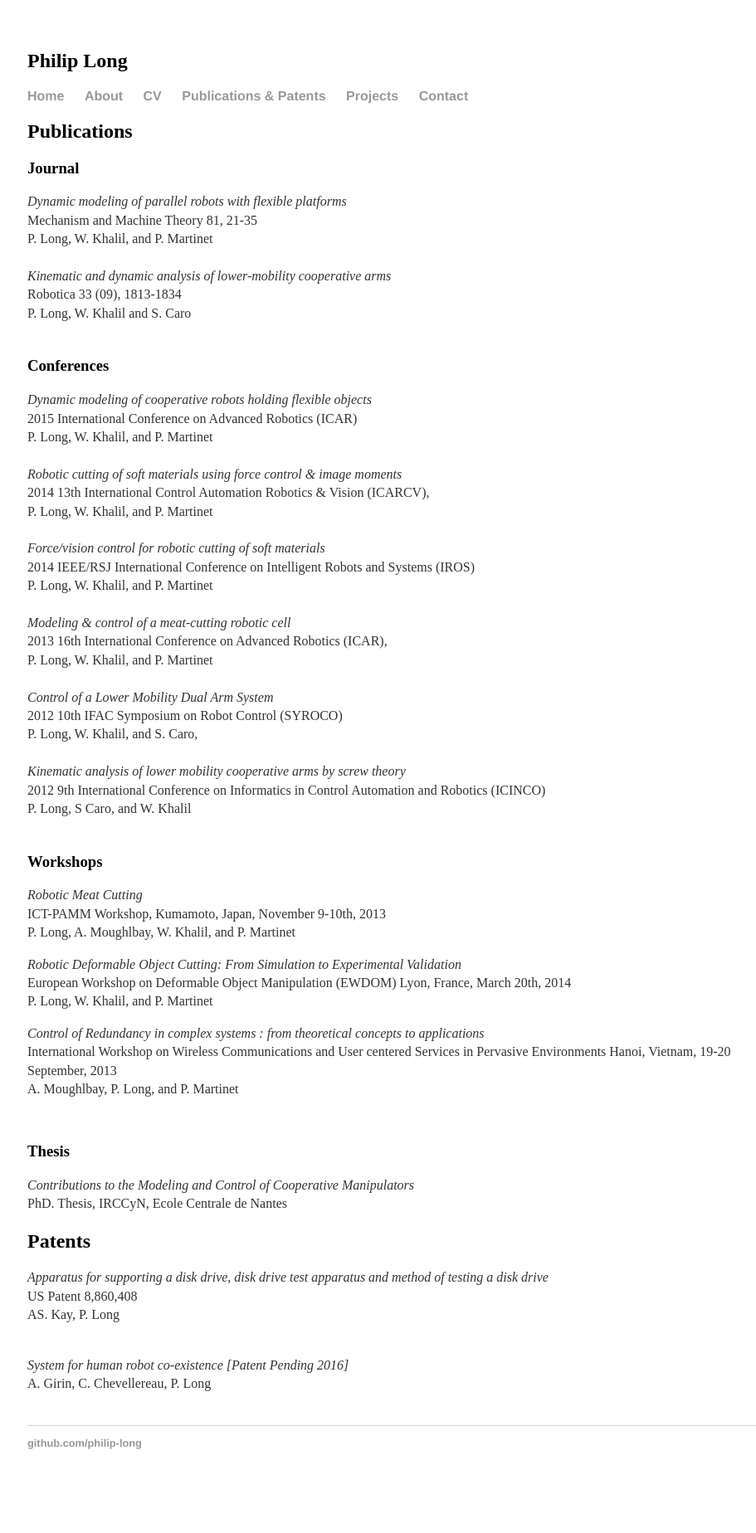
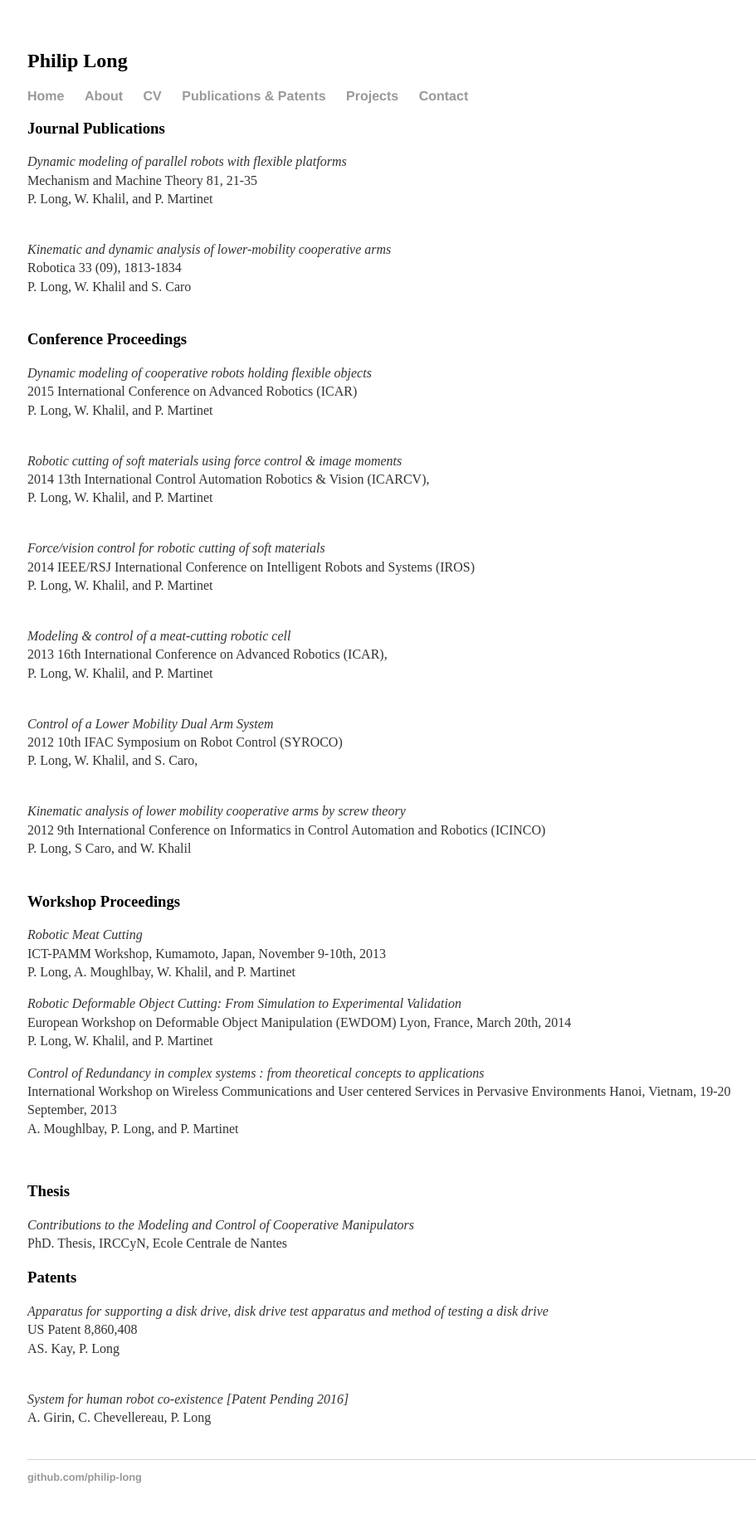
Before and after one commit to philip-long/philip-long.github.io, a Jekyll site: the page built from publications/index.html, in a window 1280 px wide. Shown: the whole page at 83% size, without its empty margins (159-1070 px from the left). Built offline with Jekyll 4.4.1, drawn with Linux system fonts in a browser that asks for light colours; before the commit the page ends 1807 px from its top, so only the background shows below that.

Commit message:
update to description

```diff
--- a/publications/index.html
+++ b/publications/index.html
@@ -3,50 +3,58 @@ layout: default
 title: Philip Long, PhD, Roboticist
 ---
 <div class="blurb">
-<h2> Publications</h2>
-<h3> Journal </h3>
- <p>
+
+<h3> Journal Publications</h3>
+
+    <p>
      <i>Dynamic modeling of parallel robots with flexible platforms</i><br>
     Mechanism and Machine Theory 81, 21-35<br>
     P. Long, W. Khalil, and P. Martinet<br><br>
+     </p>
 
+    <p>
     <i>Kinematic and dynamic analysis of lower-mobility cooperative arms</i><br>
     Robotica 33 (09), 1813-1834<br>
     P. Long, W. Khalil and S. Caro<br><br>
-
      </p>
 
-<h3> Conferences</h3>
+
+<h3> Conference Proceedings</h3>
       <p>
     <i>Dynamic modeling of cooperative robots holding flexible objects</i><br>
     2015 International Conference on Advanced Robotics (ICAR)<br>
     P. Long, W. Khalil, and P. Martinet<br><br>
-
-
+     </p>
+     <p>
     <i>Robotic cutting of soft materials using force control & image moments</i><br>
     2014 13th International  Control Automation Robotics & Vision (ICARCV),<br>
     P. Long, W. Khalil, and P. Martinet<br><br>
+    </p>
 
+     <p>
     <i>Force/vision control for robotic cutting of soft materials</i><br>
     2014 IEEE/RSJ International Conference on Intelligent Robots and Systems (IROS)<br>
     P. Long, W. Khalil, and P. Martinet<br><br>
+    </p>
 
-
+        <p>
     <i>Modeling & control of a meat-cutting robotic cell</i><br>
     2013 16th International Conference on Advanced Robotics (ICAR), <br>
     P. Long, W. Khalil, and P. Martinet<br><br>
+     </p>
 
+        <p>
     <i>Control of a Lower Mobility Dual Arm System</i><br>
     2012 10th IFAC Symposium on Robot Control (SYROCO)<br>
     P. Long, W. Khalil, and S. Caro,<br><br>
-
-
+       </p>
+      <p>
     <i>Kinematic analysis of lower mobility cooperative arms by screw theory</i><br>
     2012 9th International Conference on Informatics in Control Automation and Robotics (ICINCO)<br>
     P. Long, S Caro, and W. Khalil<br><br>
  </p>
 
-<h3> Workshops</h3>
+<h3> Workshop Proceedings</h3>
 
         <p>
         <i>Robotic Meat Cutting</i>    <br>
@@ -80,7 +88,7 @@ title: Philip Long, PhD, Roboticist
 
 <div class="blurb">
 
-<h2> Patents</h2>
+<h3> Patents</h3>
       <p>
     <i>Apparatus for supporting a disk drive, disk drive test apparatus and method of testing a disk drive</i><br>
          US Patent 8,860,408<br>
```
